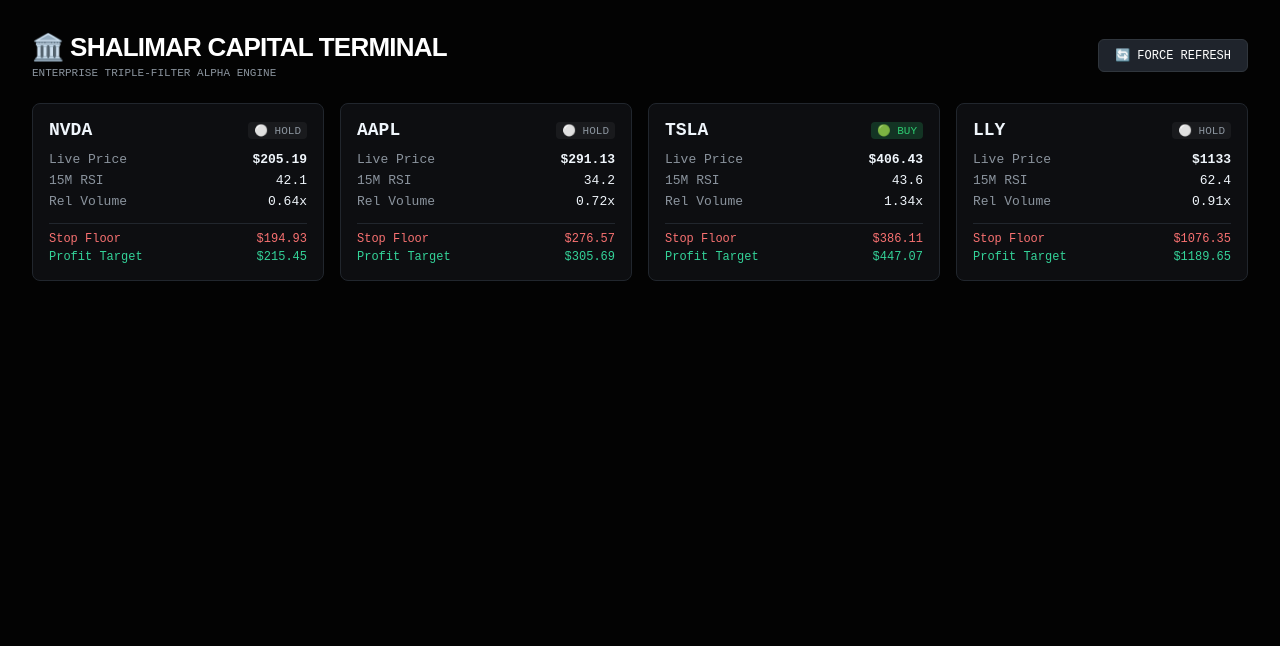
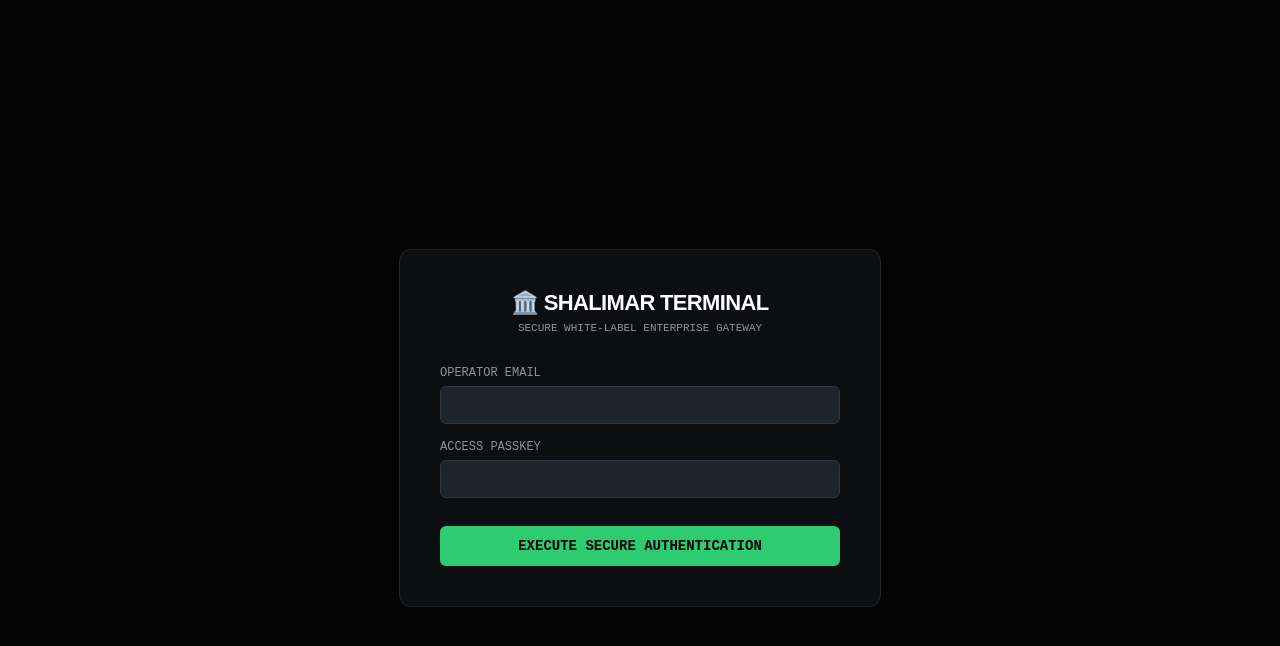
Before and after one commit to Harshvyas110/shalimar_frontend, a Next.js app: page / in a window 1280 px wide. Shown: the top 646 px of the page. Built offline with nearby package versions, Linux system fonts and the light colour scheme; no server answers; the database is empty.

Commit message:
page.tsx

```diff
--- a/app/page.tsx
+++ b/app/page.tsx
@@ -1,6 +1,12 @@
 "use client";
 
 import React, { useState, useEffect } from 'react';
+import { createClient } from '@supabase/supabase-js';
+
+// --- CONFIG LOCK CORES ---
+const SUPABASE_URL = "https://dvqnsqlxmurzymxellnq.supabase.co";
+const SUPABASE_KEY = "eyJhbGciOiJIUzI1NiIsInR5cCI6IkpXVCJ9.eyJpc3MiOiJzdXBhYmFzZSIsInJlZiI6ImR2cW5zcWx4bXVyenlteGVsbG5xIiwicm9sZSI6ImFub24iLCJpYXQiOjE3ODEzNjY1NjksImV4cCI6MjA5Njk0MjU2OX0.bQ4ggzhRbGP27rnscGsvCaM-kXaObuhWYo3XkvTG-og";
+const supabase = createClient(SUPABASE_URL, SUPABASE_KEY);
 
 interface TickerData {
   ticker: string;
@@ -13,9 +19,26 @@
 }
 
 export default function Home() {
-  const [activeTab, setActiveTab] = useState('calls');
+  const [session, setSession] = useState<any>(null);
+  const [email, setEmail] = useState('');
+  const [password, setPassword] = useState('');
   const [watchlist, setWatchlist] = useState<TickerData[]>([]);
   const [loading, setLoading] = useState(true);
+  const [authLoading, setAuthLoading] = useState(true);
+
+  // Auth Session Sync Gate
+  useEffect(() => {
+    supabase.auth.getSession().then(({ data: { session } }) => {
+      setSession(session);
+      setAuthLoading(false);
+    });
+
+    const { data: { subscription } } = supabase.auth.onAuthStateChange((_event, session) => {
+      setSession(session);
+    });
+
+    return () => subscription.unsubscribe();
+  }, []);
 
   const fetchDbData = async () => {
     try {
@@ -25,84 +48,104 @@
         setWatchlist(data.matrix);
       }
     } catch (e) {
-      console.error("Failed to sync with Supabase pipeline", e);
+      console.error("Failed to sync matrix parameters", e);
     } finally {
       setLoading(false);
     }
   };
 
   useEffect(() => {
-    fetchDbData();
-    const interval = setInterval(fetchDbData, 10000); // Fast auto-poll every 10 seconds
-    return () => clearInterval(interval);
-  }, []);
+    if (session) {
+      fetchDbData();
+      const interval = setInterval(fetchDbData, 10000);
+      return () => clearInterval(interval);
+    }
+  }, [session]);
 
+  const handleLogin = async (e: React.FormEvent) => {
+    e.preventDefault();
+    setAuthLoading(true);
+    const { error } = await supabase.auth.signInWithPassword({ email, password });
+    if (error) alert(error.message);
+    setAuthLoading(false);
+  };
+
+  const handleLogout = async () => {
+    await supabase.auth.signOut();
+    setWatchlist([]);
+  };
+
+  if (authLoading) {
+    return (
+      <div style={{ backgroundColor: '#030303', minHeight: '100vh', display: 'flex', justifyContent: 'center', alignItems: 'center', color: '#8B949E', fontFamily: 'monospace' }}>
+        📡 VERIFYING SECURITY PROTOCOLS...
+      </div>
+    );
+  }
+
+  // --- GATED LOGIN INTERFACE ---
+  if (!session) {
+    return (
+      <main style={{ backgroundColor: '#030303', minHeight: '100vh', display: 'flex', justifyContent: 'center', alignItems: 'center', fontFamily: 'sans-serif', padding: '20px' }}>
+        <div style={{ backgroundColor: '#0D0E11', border: '1px solid #21262D', borderRadius: '12px', padding: '40px', width: '100%', maxWidth: '400px' }}>
+          <div style={{ textAlign: 'center', marginBottom: '32px' }}>
+            <h1 style={{ fontSize: '22px', fontWeight: 900, color: '#FFF', margin: 0, letterSpacing: '-0.03em' }}>🏛️ SHALIMAR TERMINAL</h1>
+            <p style={{ fontSize: '11px', fontFamily: 'monospace', color: '#8B949E', marginTop: '6px' }}>SECURE WHITE-LABEL ENTERPRISE GATEWAY</p>
+          </div>
+          <form onSubmit={handleLogin} style={{ display: 'flex', flexDirection: 'column', gap: '16px' }}>
+            <div style={{ display: 'flex', flexDirection: 'column', gap: '6px' }}>
+              <label style={{ color: '#8B949E', fontSize: '12px', fontFamily: 'monospace' }}>OPERATOR EMAIL</label>
+              <input type="email" value={email} onChange={(e) => setEmail(e.target.value)} required style={{ backgroundColor: '#1F242C', border: '1px solid #30363D', borderRadius: '6px', padding: '10px', color: '#FFF', fontSize: '14px' }} />
+            </div>
+            <div style={{ display: 'flex', flexDirection: 'column', gap: '6px' }}>
+              <label style={{ color: '#8B949E', fontSize: '12px', fontFamily: 'monospace' }}>ACCESS PASSKEY</label>
+              <input type="password" value={password} onChange={(e) => setPassword(e.target.value)} required style={{ backgroundColor: '#1F242C', border: '1px solid #30363D', borderRadius: '6px', padding: '10px', color: '#FFF', fontSize: '14px' }} />
+            </div>
+            <button type="submit" style={{ backgroundColor: '#2ECC71', color: '#000', fontWeight: 'bold', border: 'none', borderRadius: '6px', padding: '12px', fontSize: '14px', cursor: 'pointer', marginTop: '12px', fontFamily: 'monospace' }}>
+              EXECUTE SECURE AUTHENTICATION
+            </button>
+          </form>
+        </div>
+      </main>
+    );
+  }
+
+  // --- TERMINAL DASHBOARD CORE (AUTHENTICATED ONLY) ---
   return (
     <main style={{ backgroundColor: '#030303', minHeight: '100vh', padding: '24px', color: '#F0F6FC', fontFamily: 'sans-serif' }}>
-
-      {/* Structural Header Area */}
-      <div style={{ maxWidth: '1400px', margin: '0 auto 24px auto', display: 'flex', justifyContent: 'space-between', alignItems: 'center' }}>
+      <div style={{ maxWidth: '1400px', margin: '0 auto 24px auto', display: 'flex', justifyContent: 'space-between', alignItems: 'center', flexWrap: 'wrap', gap: '16px' }}>
         <div>
-          <h1 style={{ fontSize: '26px', fontWeight: 900, margin: 0, letterSpacing: '-0.03em', color: '#FFF' }}>
-            🏛️ SHALIMAR CAPITAL TERMINAL
-          </h1>
-          <p style={{ fontSize: '11px', fontFamily: 'monospace', color: '#8B949E', margin: '4px 0 0 0' }}>
-            ENTERPRISE TRIPLE-FILTER ALPHA ENGINE
-          </p>
+          <h1 style={{ fontSize: '26px', fontWeight: 900, margin: 0, letterSpacing: '-0.03em', color: '#FFF' }}>🏛️ SHALIMAR CAPITAL TERMINAL</h1>
+          <p style={{ fontSize: '11px', fontFamily: 'monospace', color: '#8B949E', margin: '4px 0 0 0' }}>ENTERPRISE TRIPLE-FILTER ALPHA ENGINE</p>
         </div>
-        <button
-          onClick={() => { setLoading(true); fetchDbData(); }}
-          style={{ padding: '8px 16px', backgroundColor: '#1F242C', border: '1px solid #30363D', borderRadius: '6px', color: '#FFF', fontSize: '12px', fontFamily: 'monospace', cursor: 'pointer' }}
-        >
-          {loading ? "⚡ SYNCING..." : "🔄 FORCE REFRESH"}
-        </button>
+        <div style={{ display: 'flex', gap: '12px', alignItems: 'center' }}>
+          <button onClick={() => { setLoading(true); fetchDbData(); }} style={{ padding: '8px 16px', backgroundColor: '#1F242C', border: '1px solid #30363D', borderRadius: '6px', color: '#FFF', fontSize: '12px', fontFamily: 'monospace', cursor: 'pointer' }}>
+            {loading ? "⚡ SYNCING..." : "🔄 FORCE REFRESH"}
+          </button>
+          <button onClick={handleLogout} style={{ padding: '8px 16px', backgroundColor: '#A82828', border: 'none', borderRadius: '6px', color: '#FFF', fontSize: '12px', fontFamily: 'monospace', cursor: 'pointer' }}>
+            🚪 LOGOUT
+          </button>
+        </div>
       </div>
 
-      {/* Dynamic Grid Layout Builder */}
       {watchlist.length === 0 ? (
         <div style={{ maxWidth: '1400px', margin: '80px auto', textAlign: 'center', fontFamily: 'monospace', color: '#8B949E' }}>
           📡 READING LIVE QUANT PORT DATA FLOWS...
         </div>
       ) : (
-        <div style={{
-          maxWidth: '1400px',
-          margin: '0 auto',
-          display: 'grid',
-          gridTemplateColumns: 'repeat(auto-fill, minmax(280px, 1fr))',
-          gap: '16px'
-        }}>
+        <div style={{ maxWidth: '1400px', margin: '0 auto', display: 'grid', gridTemplateColumns: 'repeat(auto-fill, minmax(280px, 1fr))', gap: '16px' }}>
           {watchlist.map((item) => (
-            <div
-              key={item.ticker}
-              style={{
-                backgroundColor: '#0D0E11',
-                border: '1px solid #21262D',
-                borderRadius: '8px',
-                padding: '16px',
-                display: 'flex',
-                flexDirection: 'column',
-                gap: '12px'
-              }}
-            >
+            <div key={item.ticker} style={{ backgroundColor: '#0D0E11', border: '1px solid #21262D', borderRadius: '8px', padding: '16px', display: 'flex', flexDirection: 'column', gap: '12px' }}>
               <div style={{ display: 'flex', justifyContent: 'space-between', alignItems: 'center' }}>
                 <span style={{ fontSize: '18px', fontWeight: 'bold', fontFamily: 'monospace' }}>{item.ticker}</span>
-                <span style={{
-                  fontSize: '11px',
-                  fontFamily: 'monospace',
-                  padding: '2px 6px',
-                  borderRadius: '4px',
-                  backgroundColor: item.status === 'BUY' ? 'rgba(46, 204, 113, 0.2)' : 'rgba(255,255,255,0.05)',
-                  color: item.status === 'BUY' ? '#2ECC71' : '#8B949E'
-                }}>
+                <span style={{ fontSize: '11px', fontFamily: 'monospace', padding: '2px 6px', borderRadius: '4px', backgroundColor: item.status === 'BUY' ? 'rgba(46, 204, 113, 0.2)' : 'rgba(255,255,255,0.05)', color: item.status === 'BUY' ? '#2ECC71' : '#8B949E' }}>
                   {item.status === 'BUY' ? '🟢 BUY' : '⚪ HOLD'}
                 </span>
               </div>
-
               <div style={{ display: 'flex', flexDirection: 'column', gap: '6px', fontSize: '13px', fontFamily: 'monospace' }}>
                 <div style={{ display: 'flex', justifyContent: 'space-between' }}><span style={{ color: '#8B949E' }}>Live Price</span><strong>${item.price}</strong></div>
                 <div style={{ display: 'flex', justifyContent: 'space-between' }}><span style={{ color: '#8B949E' }}>15M RSI</span><span>{item.rsi}</span></div>
                 <div style={{ display: 'flex', justifyContent: 'space-between' }}><span style={{ color: '#8B949E' }}>Rel Volume</span><span>{item.rvol}</span></div>
-
                 <div style={{ marginTop: '8px', paddingTop: '8px', borderTop: '1px solid #21262D', display: 'flex', flexDirection: 'column', gap: '4px', fontSize: '12px' }}>
                   <div style={{ display: 'flex', justifyContent: 'space-between' }}><span style={{ color: '#F87171' }}>Stop Floor</span><span style={{ color: '#F87171' }}>${item.stop}</span></div>
                   <div style={{ display: 'flex', justifyContent: 'space-between' }}><span style={{ color: '#34D399' }}>Profit Target</span><span style={{ color: '#34D399' }}>${item.target}</span></div>
```
